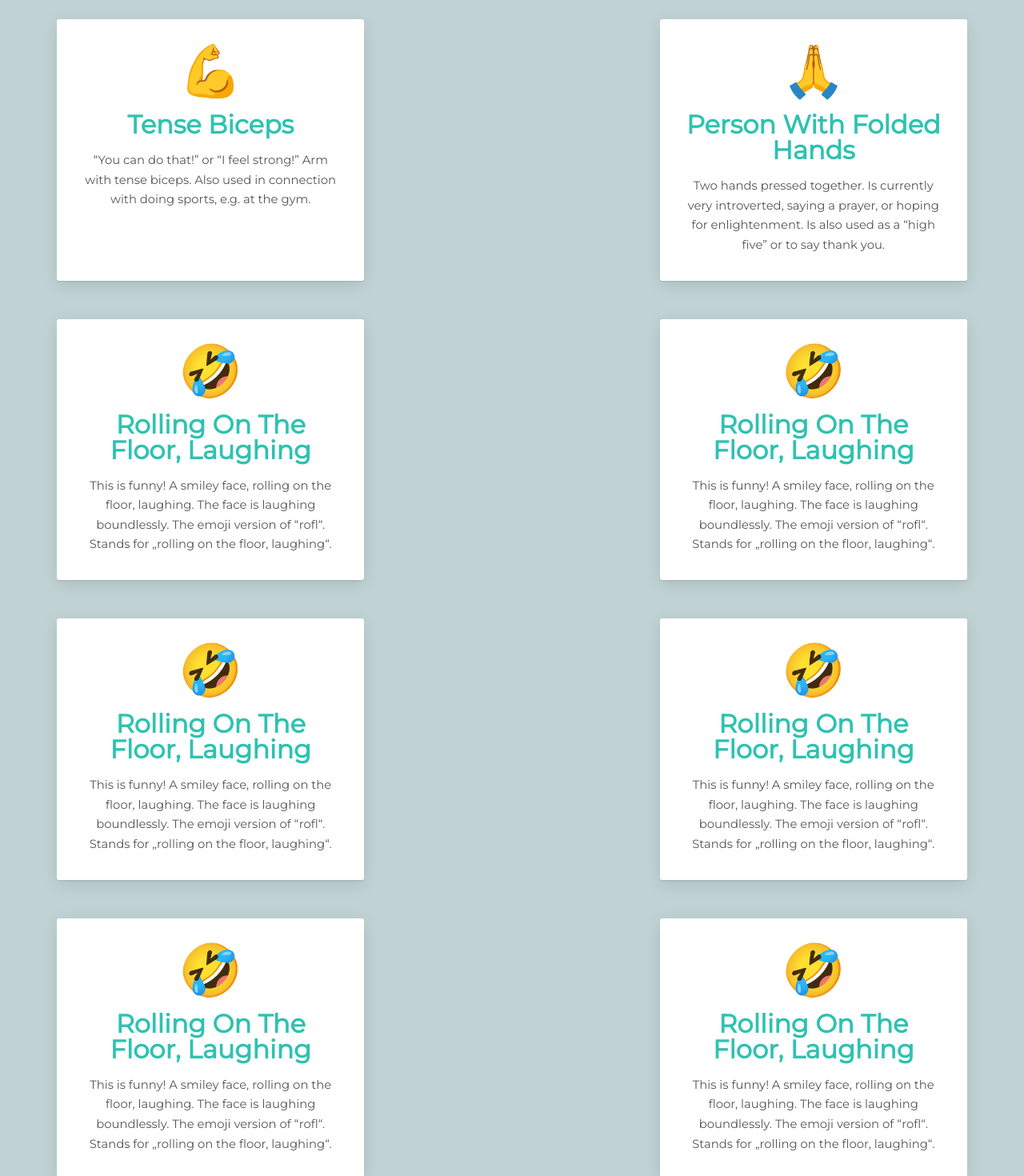
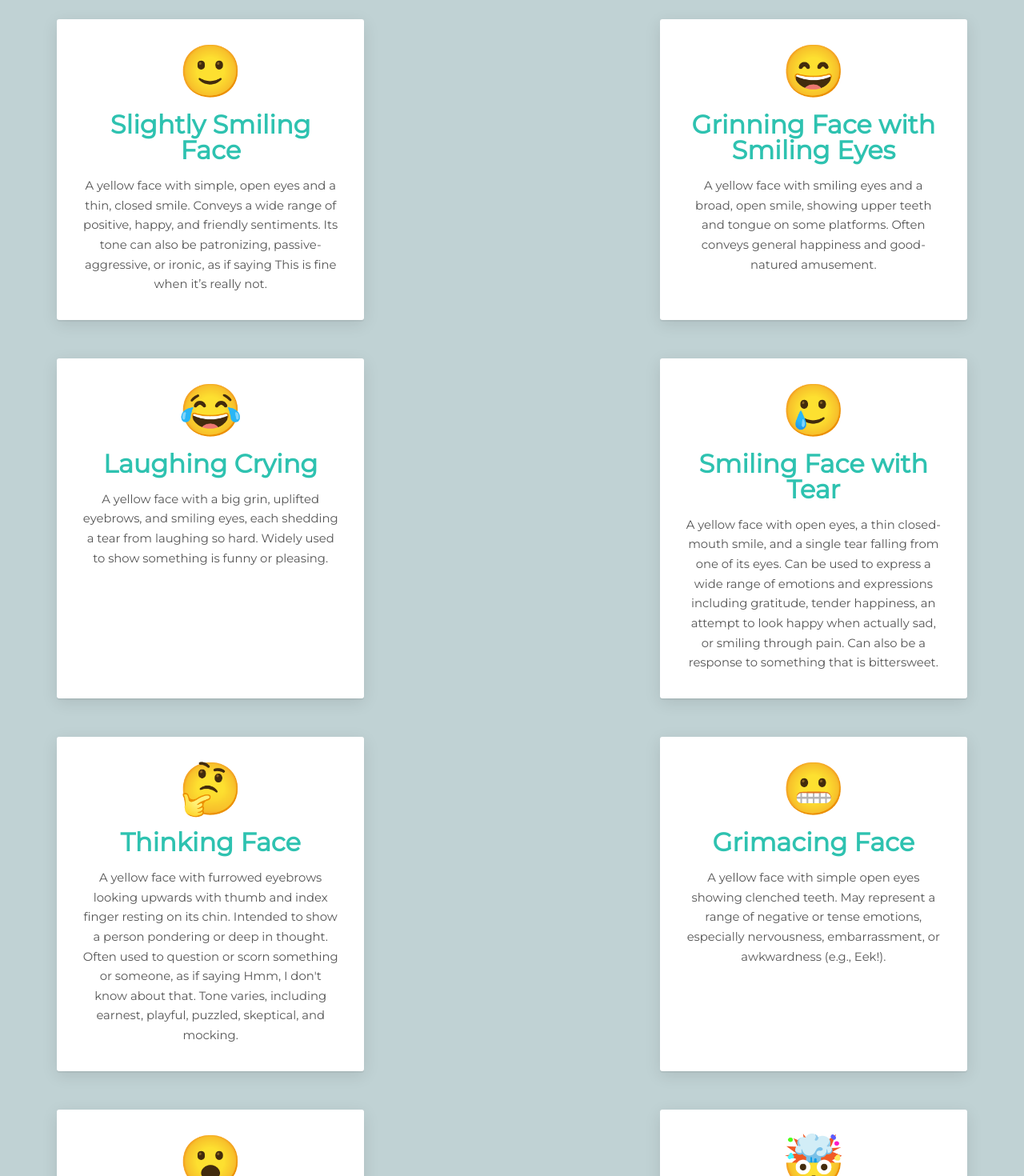
Before and after one commit to Id3arium/emojipedia, a React (Create React App) app: page / in a window 1280 px wide. Shown: the part 200-1670 px from the top of the page at 80% size. Built offline with nearby package versions, Linux system fonts and the light colour scheme.

Commit message:
adding more emojis

```diff
--- a/src/emojipedia.js
+++ b/src/emojipedia.js
@@ -1,50 +1,62 @@
 export const emojipedia = [
   {
-    emoji: "💪",
-    name: "Tense Biceps",
+    emoji: "🙂",
+    name: "Slightly Smiling Face",
     meaning:
-      "“You can do that!” or “I feel strong!” Arm with tense biceps. Also used in connection with doing sports, e.g. at the gym."
+      "A yellow face with simple, open eyes and a thin, closed smile. Conveys a wide range of positive, happy, and friendly sentiments. Its tone can also be patronizing, passive-aggressive, or ironic, as if saying This is fine when it’s really not."
   },
   {
-    emoji: "🙏",
-    name: "Person With Folded Hands",
+    emoji: "😄",
+    name: " Grinning Face with Smiling Eyes",
     meaning:
-      "Two hands pressed together. Is currently very introverted, saying a prayer, or hoping for enlightenment. Is also used as a “high five” or to say thank you."
+      "A yellow face with smiling eyes and a broad, open smile, showing upper teeth and tongue on some platforms. Often conveys general happiness and good-natured amusement."
   },
   {
-    emoji: "🤣",
-    name: "Rolling On The Floor, Laughing",
+    emoji: "😂",
+    name: "Laughing Crying",
     meaning:
-      "This is funny! A smiley face, rolling on the floor, laughing. The face is laughing boundlessly. The emoji version of “rofl“. Stands for „rolling on the floor, laughing“."
+      "A yellow face with a big grin, uplifted eyebrows, and smiling eyes, each shedding a tear from laughing so hard. Widely used to show something is funny or pleasing. "
+  },
+  /*{
+    emoji: "🙃 ",
+    name: "Upside Down Face",
+    meaning:
+      "A classic smiley, turned upside down. Commonly used to convey irony, sarcasm, joking, or a sense of goofiness or silliness."
+  },*/
+  {
+    emoji: "🥲 ",
+    name: "Smiling Face with Tear",
+    meaning:
+      "A yellow face with open eyes, a thin closed-mouth smile, and a single tear falling from one of its eyes. Can be used to express a wide range of emotions and expressions including gratitude, tender happiness, an attempt to look happy when actually sad, or smiling through pain. Can also be a response to something that is bittersweet."
   },
   {
-    emoji: "🤣",
-    name: "Rolling On The Floor, Laughing",
+    emoji: "🤔 ",
+    name: "Thinking Face",
     meaning:
-      "This is funny! A smiley face, rolling on the floor, laughing. The face is laughing boundlessly. The emoji version of “rofl“. Stands for „rolling on the floor, laughing“."
+      "A yellow face with furrowed eyebrows looking upwards with thumb and index finger resting on its chin. Intended to show a person pondering or deep in thought. Often used to question or scorn something or someone, as if saying Hmm, I don't know about that. Tone varies, including earnest, playful, puzzled, skeptical, and mocking."
   },
   {
-    emoji: "🤣",
-    name: "Rolling On The Floor, Laughing",
+    emoji: "😬 ",
+    name: "Grimacing Face",
     meaning:
-      "This is funny! A smiley face, rolling on the floor, laughing. The face is laughing boundlessly. The emoji version of “rofl“. Stands for „rolling on the floor, laughing“."
+      "A yellow face with simple open eyes showing clenched teeth. May represent a range of negative or tense emotions, especially nervousness, embarrassment, or awkwardness (e.g., Eek!)."
   },
   {
-    emoji: "🤣",
-    name: "Rolling On The Floor, Laughing",
+    emoji: "😮 ",
+    name: "Face with Open Mouth",
     meaning:
-      "This is funny! A smiley face, rolling on the floor, laughing. The face is laughing boundlessly. The emoji version of “rofl“. Stands for „rolling on the floor, laughing“."
+      "A yellow face with small, open eyes and a large, round mouth, slack with surprise or shock, as if saying Wow! or Oh my! May convey such feelings as awe or disbelief, often milder or more ironic in tone than 😱 Face Screaming in Fear."
   },
   {
-    emoji: "🤣",
-    name: "Rolling On The Floor, Laughing",
+    emoji: "🤯 ",
+    name: "Shocked Face with Exploding Head",
     meaning:
-      "This is funny! A smiley face, rolling on the floor, laughing. The face is laughing boundlessly. The emoji version of “rofl“. Stands for „rolling on the floor, laughing“."
+      "A yellow face with an open mouth, the top of its head exploding in the shape of a brain-like mushroom cloud. A visual form of the expression mind blown, it may represent such emotions as shock, awe, amazement, and disbelief."
   },
   {
-    emoji: "🤣",
-    name: "Rolling On The Floor, Laughing",
+    emoji: "😭 ",
+    name: "Loudly Crying Face",
     meaning:
-      "This is funny! A smiley face, rolling on the floor, laughing. The face is laughing boundlessly. The emoji version of “rofl“. Stands for „rolling on the floor, laughing“."
+      "A yellow face with an open mouth wailing and streams of heavy tears flowing from closed eyes. May convey inconsolable grief but also other intense feelings, such as uncontrollable laughter, pride or overwhelming joy."
   }
 ];
```
